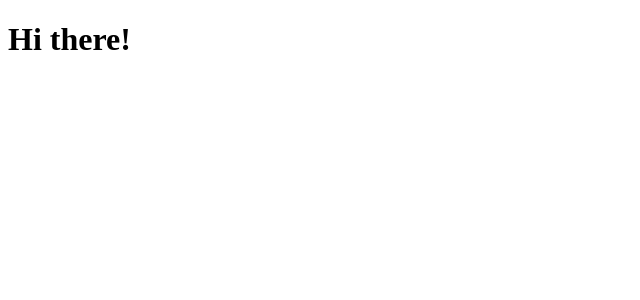
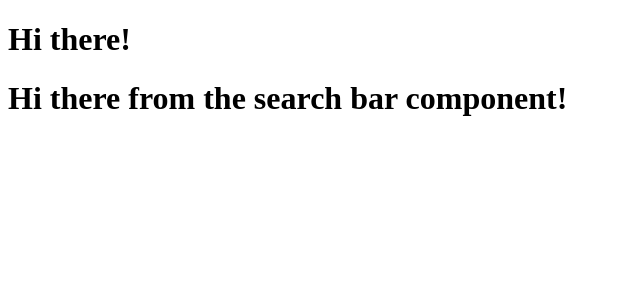
Before and after one commit to MatthewCebenka/videos, a React (Create React App) app in the folder videos/: page / in a window 1280 px wide. Shown: the top 300 px of the page, without its empty margins (0-640 px from the left). Built offline with nearby package versions, Linux system fonts and the light colour scheme.

Commit message:
imported searchbar component into the app component

```diff
--- a/videos/src/components/App.js
+++ b/videos/src/components/App.js
@@ -1,12 +1,14 @@
-import React from 'react';
+import React from "react";
+import SearchBar from "./SearchBar";
 
 class App extends React.Component {
   render() {
     return (
       <div>
         <h1>Hi there!</h1>
+        <SearchBar />
       </div>
-        )
+    );
   }
 }
 
--- a/videos/src/components/SearchBar.js
+++ b/videos/src/components/SearchBar.js
@@ -1 +1,13 @@
-import React from 'react';
+import React from "react";
+
+class SearchBar extends React.Component {
+  render() {
+    return (
+      <div>
+        <h1>Hi there from the search bar component!</h1>
+      </div>
+    );
+  }
+}
+
+export default SearchBar;
```
Also changed, not shown: videos/src/index.js (+4 -4 lines). Lines whose indentation alone changed are shown as unchanged.
